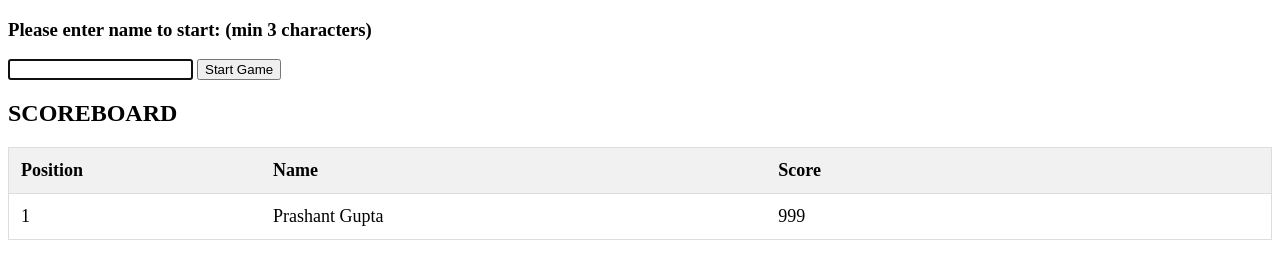
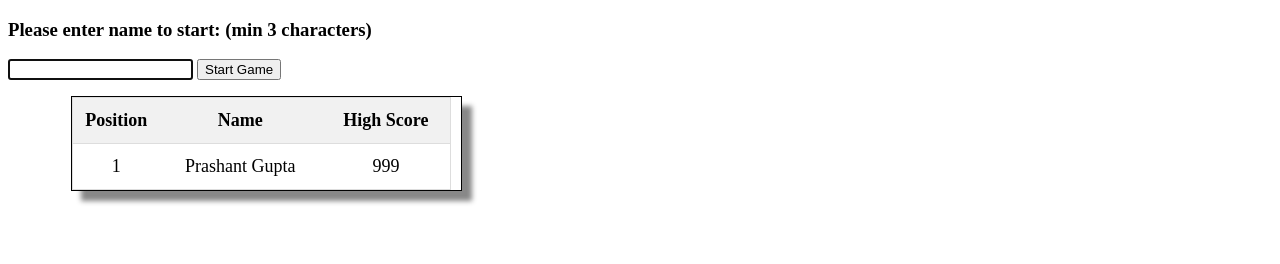
Before and after one commit to prashantgupta24/snake-javascript, a website: page static/index.html in a window 1280 px wide. Drawn offline with nearby package versions, Linux system fonts and the light colour scheme; files that its build step writes are made by us from their sources; no server answers; files whose address does not match are found by name.

Commit message:
refactoring

```diff
--- a/static/index.html
+++ b/static/index.html
@@ -23,15 +23,14 @@
     <p id="score"></p>
   </div>
 
-  <div style="float=left">
+  <div class="parent">
     <div id="snakeCanvas"></div>
-    <h2>SCOREBOARD</h2>
-    <div>
+    <div class="scoreboard">
       <table id="highScoreTable">
         <tr class="header">
-          <th style="width:20%;">Position</th>
-          <th style="width:40%;">Name</th>
-          <th style="width:40%;">Score</th>
+          <th style="width:10%;">Position</th>
+          <th style="width:50%;">Name</th>
+          <th style="width:40%;">High Score</th>
         </tr>
         <tr>
           <td>1</td>
--- a/static/main.js
+++ b/static/main.js
@@ -34,7 +34,7 @@ $(function() {
     $('#highScoreTable').find('tr:gt(1)').remove();
     let objArray = data;
     objArray.sort(comp);
-    for (let i = 0; i < objArray.length && i<10; i++) {
+    for (let i = 0; i < objArray.length && i<9; i++) {
       let json = objArray[i];
       //console.log(json.name + ' : ' + json.val);
       let markup = '<tr><td>' + num + '</td><td>' + json.name + '</td><td>' + json.val + '</td></tr>';
@@ -73,9 +73,6 @@ $(function() {
       snake.strokeWeight(10);
       SCORE.html(0);
       updateFruitCoordinates();
-      // snake.noLoop();
-      //
-      // setInterval(snake.loop(), 4000);
 
       for (let i = 0; i < numSegments; i++) {
         X_COR.push(SNAKE_XSTART + (i * DIFF));
@@ -221,7 +218,4 @@ $(function() {
       }
     };
   };
-
-
-
 });
--- a/static/style.css
+++ b/static/style.css
@@ -6,7 +6,7 @@
 }
 
 #highScoreTable th, #highScoreTable td {
-  text-align: left;
+  text-align: center;
   padding: 12px;
 }
 
@@ -17,3 +17,22 @@
 #highScoreTable tr.header, #highScoreTable tr:hover {
   background-color: #f1f1f1;
 }
+
+
+.parent div {
+  float:left;
+  clear: none;
+  padding-right: 10px;
+}
+
+.scoreboard {
+  width: 30%;
+  margin-left: 5%;
+  box-shadow: 10px 10px 5px #888888;
+  border: solid black 1px;
+}
+.parent p {
+  text-align: center;
+  font-size: xx-large;
+  font-style: italic;
+}
```
